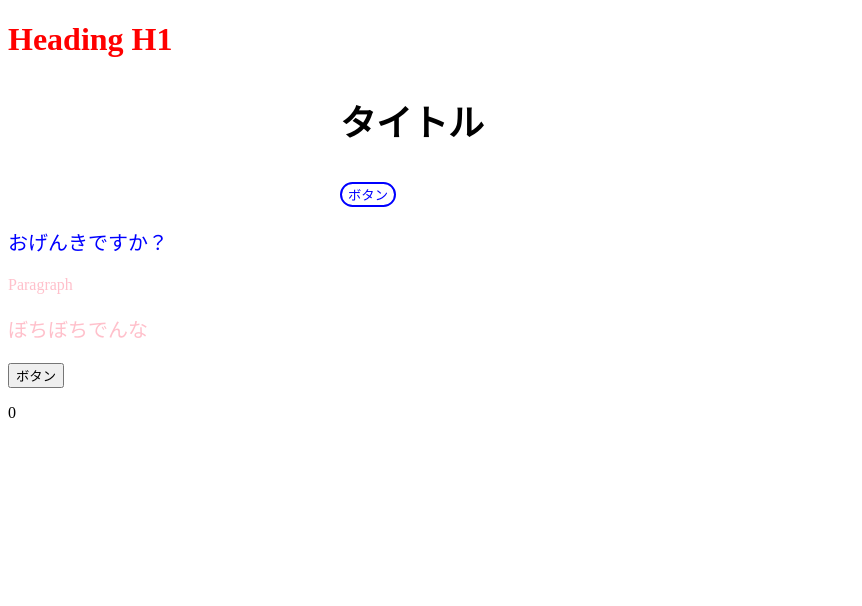
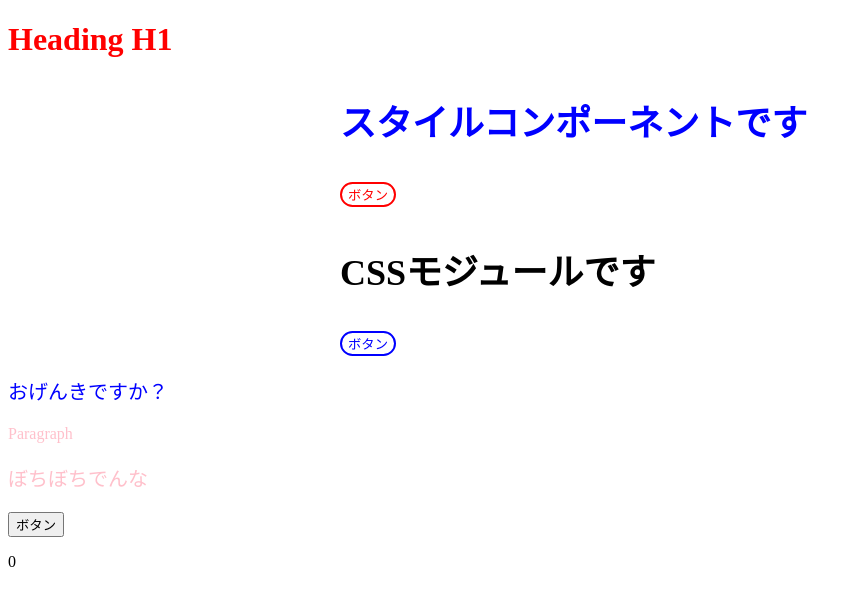
Before and after one commit to st-lite-jn/react-training, a React (Create React App) app in the folder my-app/: page / in a window 1280 px wide. Shown: the top 606 px of the page, without its empty margins (0-862 px from the left). Built offline with nearby package versions, Linux system fonts and the light colour scheme.

Commit message:
P140まで - Styled components 実装

```diff
--- a/my-app/package.json
+++ b/my-app/package.json
@@ -36,6 +36,7 @@
     ]
   },
   "devDependencies": {
-    "sass": "^1.54.0"
+    "sass": "^1.54.0",
+    "styled-components": "^5.3.5"
   }
 }
--- a/my-app/src/App.jsx
+++ b/my-app/src/App.jsx
@@ -1,6 +1,7 @@
 import { useState , useEffect } from "react";
 import { ColoredMessage } from "./components/ColoredMessage";
 import { CSSModule } from "./components/cssModule";
+import { StyledComponents } from "./components/styleedComponents"
 
 export const App = () => {
 
@@ -27,6 +28,7 @@ export const App = () => {
     return (
         <>
             <h1 style={headingStyle}>Heading H1</h1>
+            <StyledComponents />
             <CSSModule />
             <ColoredMessage color="blue">おげんきですか？</ColoredMessage>
             <p style={paraStylePink}>Paragraph</p>
--- a/my-app/src/components/cssModule.jsx
+++ b/my-app/src/components/cssModule.jsx
@@ -3,7 +3,7 @@ import classes from "../scss/App.module.scss";
 export const CSSModule = () => {
     return (
         <div className={classes.container}>
-            <p className={classes.title}>タイトル</p>
+            <p className={classes.title}>CSSモジュールです</p>
             <button className={classes.button}>ボタン</button>
         </div>
     )
--- /dev/null
+++ b/my-app/src/components/styleedComponents.jsx
@@ -0,0 +1,30 @@
+import styled from "styled-components";
+
+export const StyledComponents = () => {
+    return (
+        <SContainer>
+            <STitle>スタイルコンポーネントです</STitle>
+            <SButton>ボタン</SButton>
+        </SContainer>
+    )
+}
+const SContainer = styled.div`
+    width: 600px;
+    margin-right: auto;
+    margin-left: auto;
+`;
+const STitle = styled.p`
+    color:blue;
+    font-size: 36px;
+    font-weight: bold;
+`
+const SButton = styled.button`
+    border: solid 2px red;
+    border-radius: 100vh;
+    background-color: white;
+    color: red;
+    &:hover {
+        border-color: blue;
+        color: blue;
+    }
+`
```
Also changed, not shown: 1 other file (tests, documents, lock files or other folders).
